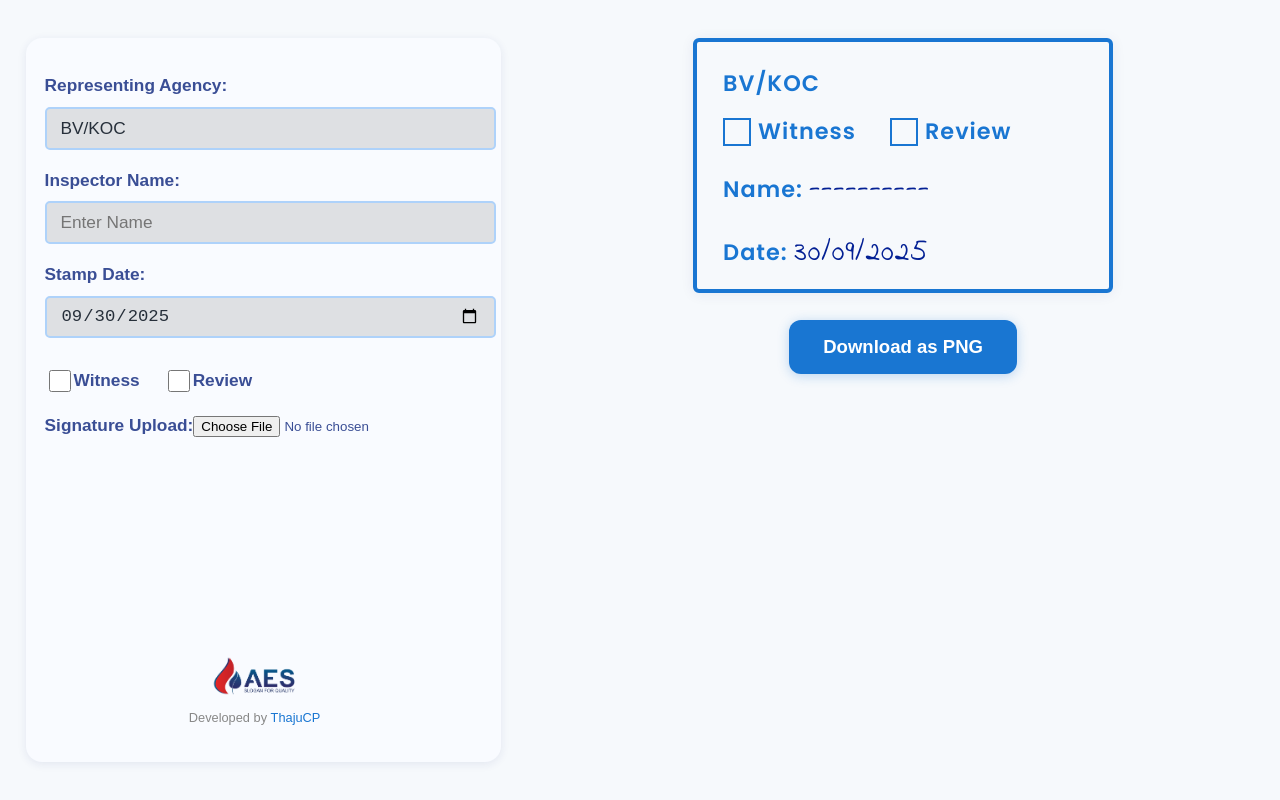
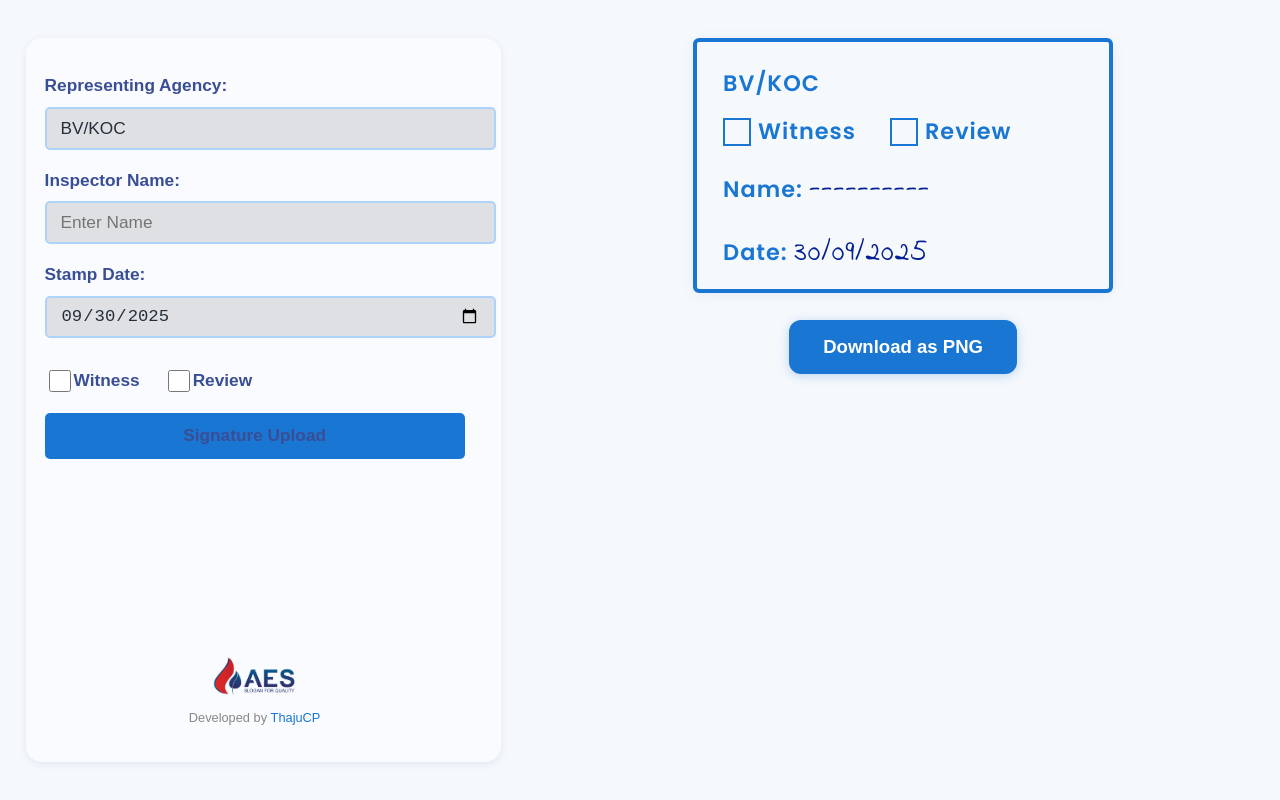
Before and after one commit to thajucp123/aes-stamping, a React (Vite) app: page / in a window 1280 px wide. Built offline with nearby package versions, Linux system fonts and the light colour scheme.

Commit message:
feat: improve styling of signature upload button

```diff
--- a/src/App.css
+++ b/src/App.css
@@ -143,3 +143,23 @@
 .footer-text a:hover {
   text-decoration: underline;
 }
+
+.signature-upload-label {
+  display: inline-block;
+  padding: 10px 15px;
+  background-color: #1976d2;
+  color: white;
+  border-radius: 5px;
+  cursor: pointer;
+  text-align: center;
+  font-weight: 600;
+  transition: background-color 0.17s;
+}
+
+.signature-upload-label:hover {
+  background-color: #1565c0;
+}
+
+.signature-upload-input {
+  display: none;
+}
--- a/src/App.jsx
+++ b/src/App.jsx
@@ -102,9 +102,12 @@
           </label>
         </div>
         <div className="form-group">
-          <label>
-            Signature Upload:
+          <label htmlFor="signature-upload" className="signature-upload-label">
+            Signature Upload
+          </label>
           <input
+            id="signature-upload"
+            className="signature-upload-input"
             type="file"
             accept="image/*"
             onChange={e => {
@@ -116,7 +119,6 @@
               }
             }}
           />
-          </label>
         </div>
         <div className="form-footer">
           <img src={logo} alt="Logo" className="footer-logo" />
```
Lines whose indentation alone changed are shown as unchanged.
